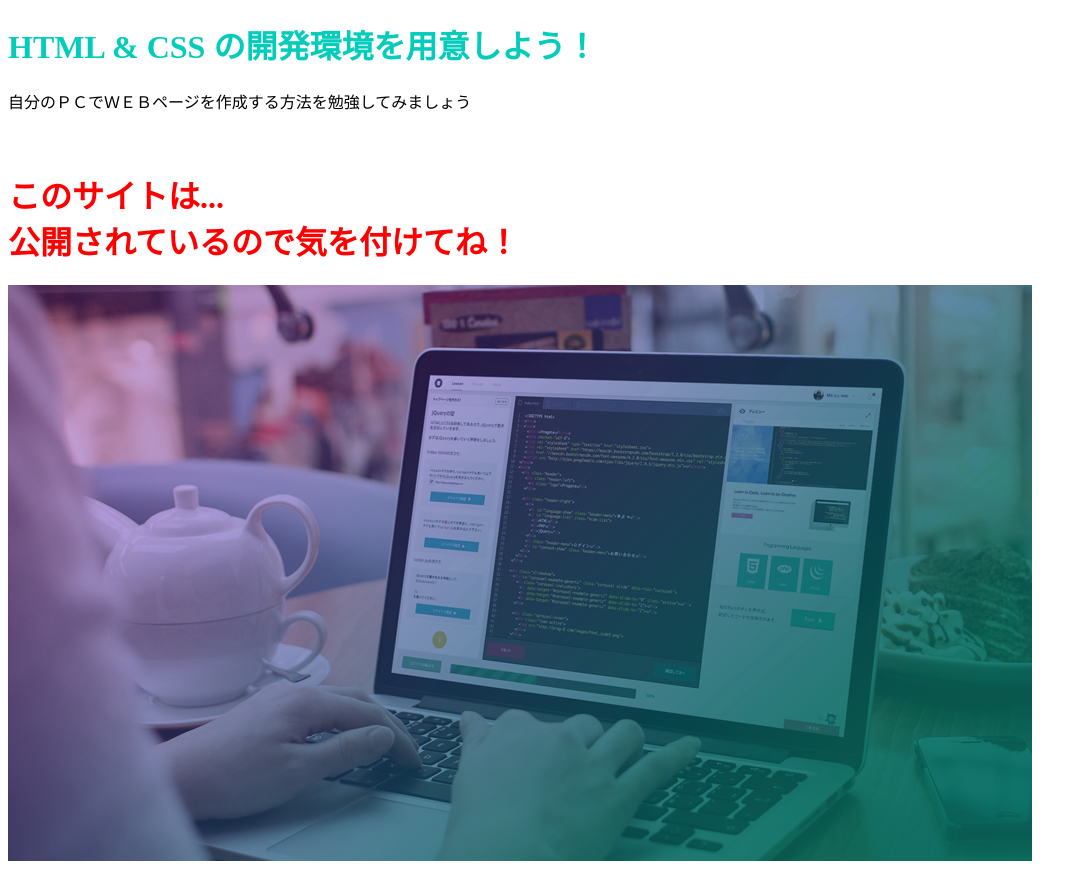
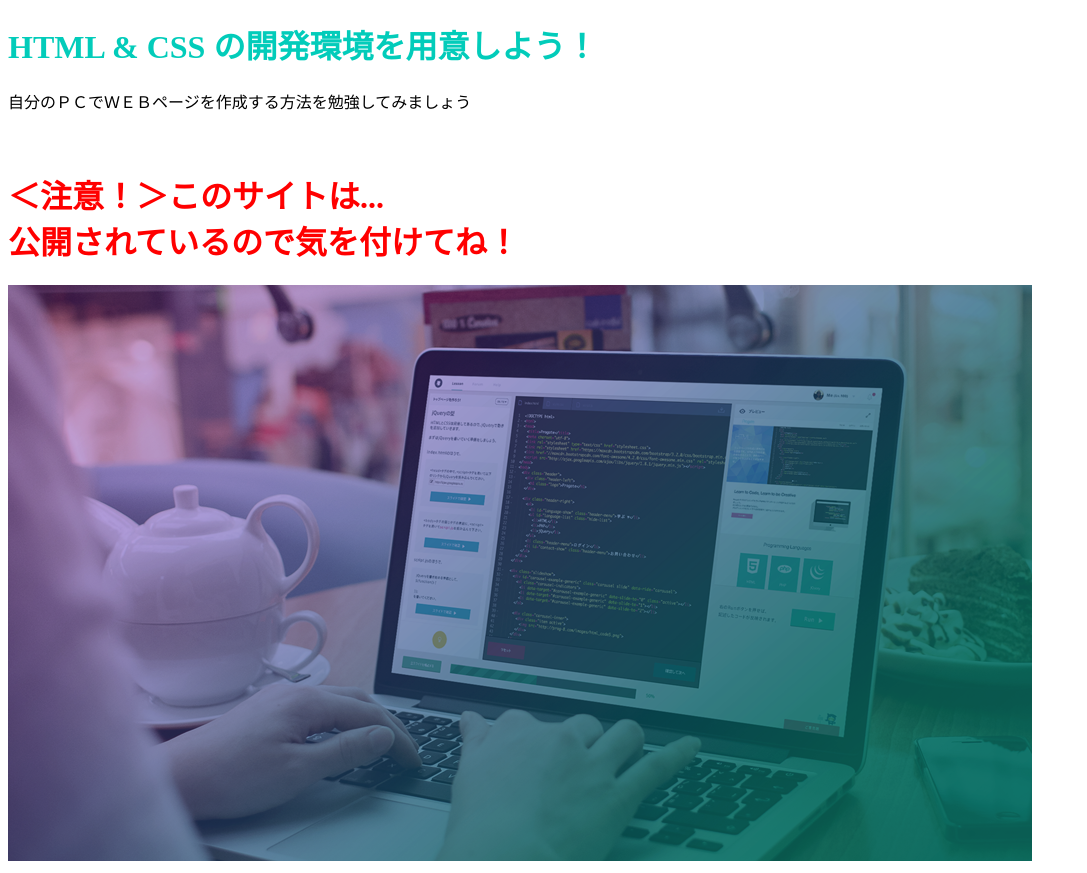
Before and after one commit to foo012/.github.io, a plain HTML site: page index.html in a window 1280 px wide. Shown: the whole page, without its empty margins (0-1087 px from the left). Drawn offline with Linux system fonts and the light colour scheme.

Commit message:
index.htmlの更新
＜注意！＞を追加

```diff
--- a/index.html
+++ b/index.html
@@ -8,7 +8,7 @@
   <body>
     <h1 class="title">HTML & CSS の開発環境を用意しよう！</h1>
     <p>自分のＰＣでＷＥＢページを作成する方法を勉強してみましょう</p>
-    <h1 class="denger"><br/>このサイトは...<br/>公開されているので気を付けてね！</h1>
+    <h1 class="denger"><br/>＜注意！＞このサイトは...<br/>公開されているので気を付けてね！</h1>
     <img src="top.png" alt="top" title="top">
   </body>
 </html>
```
